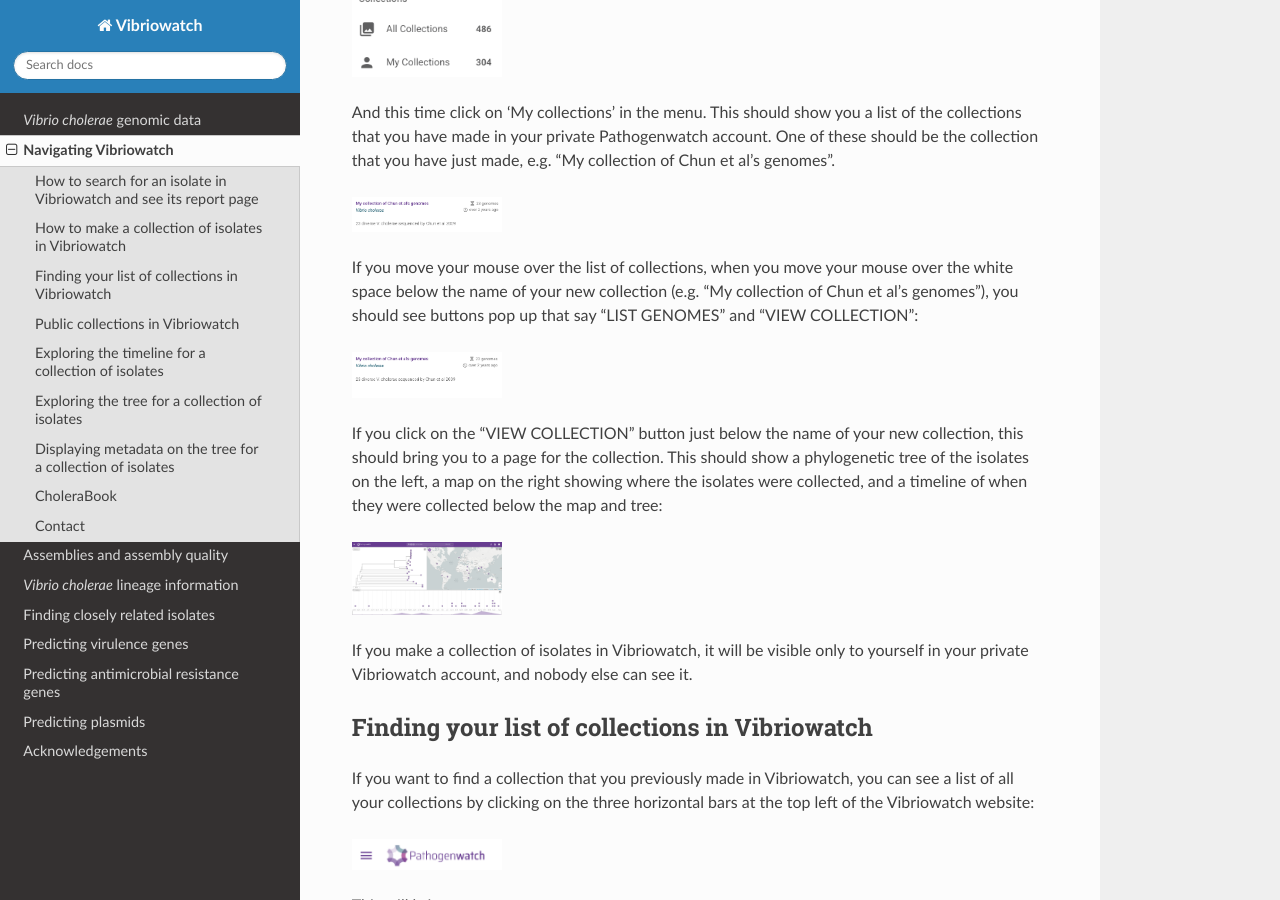
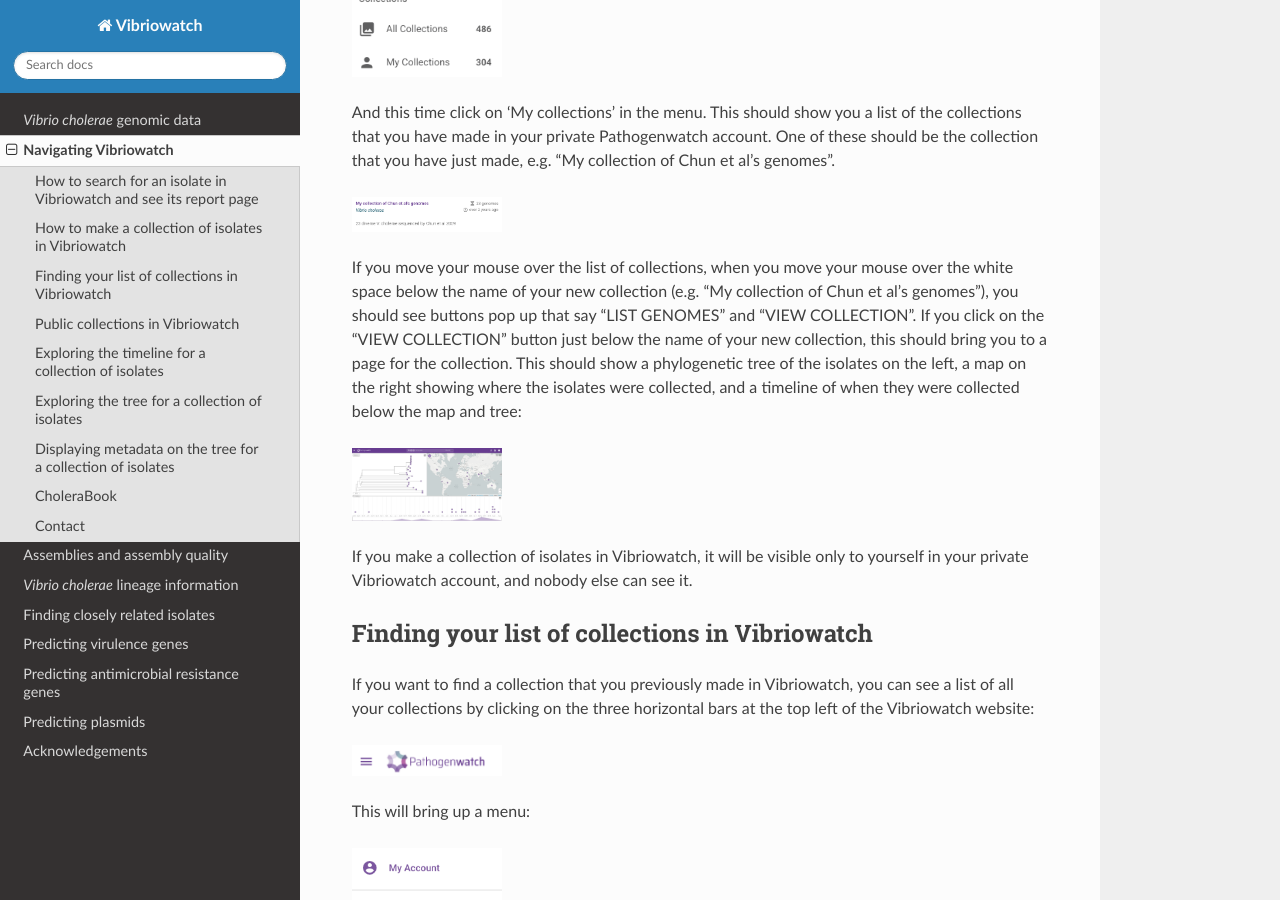
Before and after one commit to avrilcoghlan/vibriowatch, a Sphinx documentation site: the page built from docs/source/navigating.rst, in a window 1280 px wide and 900 px high, scrolled down 4876 px. Built offline with Sphinx 7.4.7 and the Read the Docs theme 3.1.0, drawn with Linux system fonts in a browser that asks for light colours.

Commit message:
Update navigating.rst
Improved description of how to make a collection.

```diff
--- a/docs/source/navigating.rst
+++ b/docs/source/navigating.rst
@@ -115,12 +115,7 @@
 .. image:: Picture110.png
   :width: 150
 
-If you move your mouse over the list of collections, when you move your mouse over the white space below the name of your new collection (e.g. "My collection of Chun et al's genomes"), you should see buttons pop up that say "LIST GENOMES" and "VIEW COLLECTION":
-
-.. image:: Picture111.png
-  :width: 150
-
-If you click on the "VIEW COLLECTION" button just below the name of your new collection, this should bring you to a page for the collection. This should show a phylogenetic tree of the isolates on the left, a map on the right showing where the isolates were collected, and a timeline of when they were collected below the map and tree:
+If you move your mouse over the list of collections, when you move your mouse over the white space below the name of your new collection (e.g. "My collection of Chun et al's genomes"), you should see buttons pop up that say "LIST GENOMES" and "VIEW COLLECTION". If you click on the "VIEW COLLECTION" button just below the name of your new collection, this should bring you to a page for the collection. This should show a phylogenetic tree of the isolates on the left, a map on the right showing where the isolates were collected, and a timeline of when they were collected below the map and tree:
 
 .. image:: Picture112.png
   :width: 150
```
